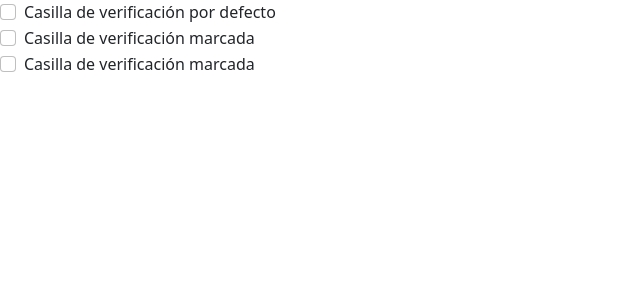
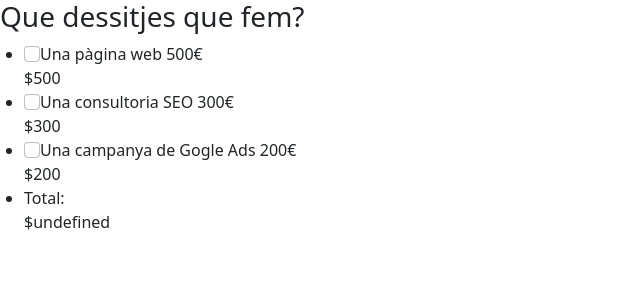
Before and after one commit to Xavi-BCN/sprint7-a, a React (Create React App) app: page / in a window 1280 px wide. Shown: the top 300 px of the page, without its empty margins (0-640 px from the left). Built offline with nearby package versions, Linux system fonts and the light colour scheme.

Commit message:
working Exercise 1

```diff
--- a/src/App.js
+++ b/src/App.js
@@ -1,47 +1,79 @@
-import logo from './logo.svg';
-import './App.css';
+
+import React, { useState } from 'react'
+import { services } from './assets/services';
+
+//const getFormattedPrice = price => `$${price.toFixed(2)}`;
+const getFormattedPrice = price => `$${price}`;
+
+function App() {
 
 
-function App() {
+  // Creo tantas variables como servicios tengo en el array y sus estados a false
+  const [checkedState, setCheckedState] = useState(
+    new Array(services.length).fill(false)
+);
+  const { total, setTotal} = useState(0);
+
+  const handleOnChange = (position) => {
+    const updatedCheckedState = checkedState.map((item, index) =>
+      index === position ? !item : item
+    );
+
+    setCheckedState(updatedCheckedState);
+
+    const totalPrice = updatedCheckedState.reduce(
+      (sum, currentState, index) => {
+        if (currentState === true) {
+          return sum + services[index].price;
+        }
+        return sum;
+      },
+      0
+    );
+
+    setTotal(totalPrice);
+  };
+
+
+
   return (
-<div classname="App">
-  <div className="form-check">
+    <div className="App">
+       <h3>Que dessitjes que fem?</h3>
+      <ul className="list-group mx-4">
+        {services.map(({ task, price }, index) => {
+          return (
+            <li key={index}>
+              <div className="task-list-item">
+
                   <input
-      className="form-check-input"
+                    className='form-check-input'
                     type="checkbox"
-      defaultValue=""
-      id="flexCheckDefault"
+                    id={`custom-checkbox-${index}`}
+                    name={task}
+                    value={task}
+                    checked={checkedState[index]}
+                    onChange={() => handleOnChange(index)}
                   />
-    <label className="form-check-label" htmlFor="flexCheckDefault">
-      Casilla de verificación por defecto
-    </label>
+                  <label htmlFor={`custom-checkbox-${index}`}>{task}</label>
+
+                <div className="right-section">{getFormattedPrice(price)}</div>
               </div>
-  <div className="form-check">
-    <input
-      className="form-check-input"
-      type="checkbox"
-      defaultValue=""
-      id="flexCheckChecked"
-      defaultChecked=""
-    />
-    <label className="form-check-label" htmlFor="flexCheckChecked">
-      Casilla de verificación marcada
-    </label>
+            </li>
+          );
+        })}
+        <li>
+          <div className="toppings-list-item">
+            <div className="left-section">Total:</div>
+            <div className="right-section">{getFormattedPrice(total)}</div>
           </div>
-  <div className="form-check">
-    <input
-      className="form-check-input"
-      type="checkbox"
-      defaultValue=""
-      id="flexCheckChecked"
-      defaultChecked=""
-    />
-    <label className="form-check-label" htmlFor="flexCheckChecked">
-      Casilla de verificación marcada
-    </label>
-  </div>
+        </li>
+      </ul>
+
+
+
+
+
   </div>
 );
 }
-
 export default App;
--- /dev/null
+++ b/src/assets/services.js
@@ -0,0 +1,23 @@
+ export const services  = [
+    {
+    id:  1,
+    task: 'Una pàgina web 500€',
+    price: 500,
+    pages: 1,
+    lang: 1
+    },
+    {
+    id:  2,
+    task: 'Una consultoria SEO 300€',
+    price: 300,
+    pages: 0,
+    lang: 0
+    },
+    {
+    id:  3,
+    task: 'Una campanya de Gogle Ads 200€',
+    price: 200,
+    pages: 0,
+    lang: 0
+    }
+];
```
Also changed, not shown: DirtyCode.js (added, +46 -0 lines), src/logo.svg (deleted). Lines whose indentation alone changed are shown as unchanged.
